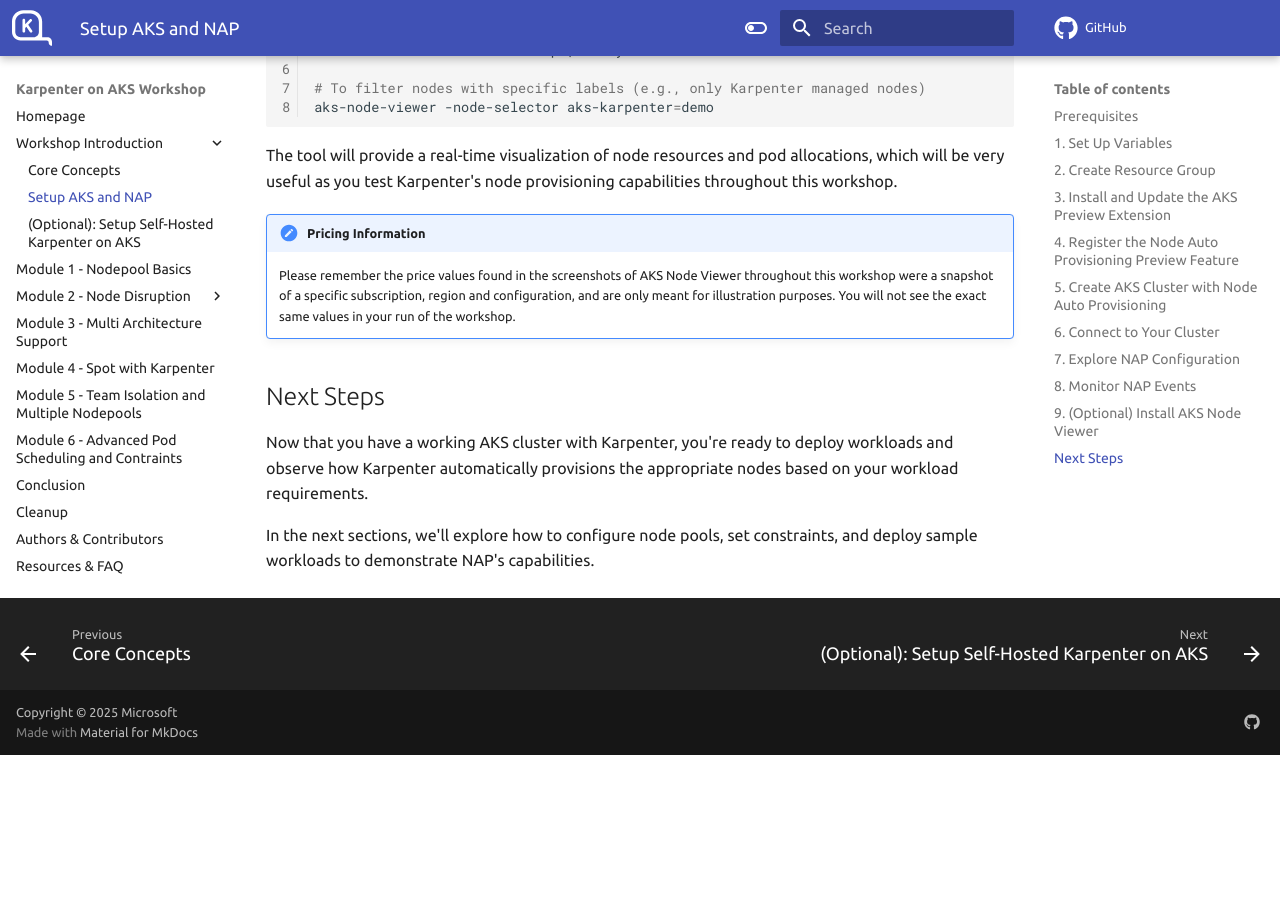
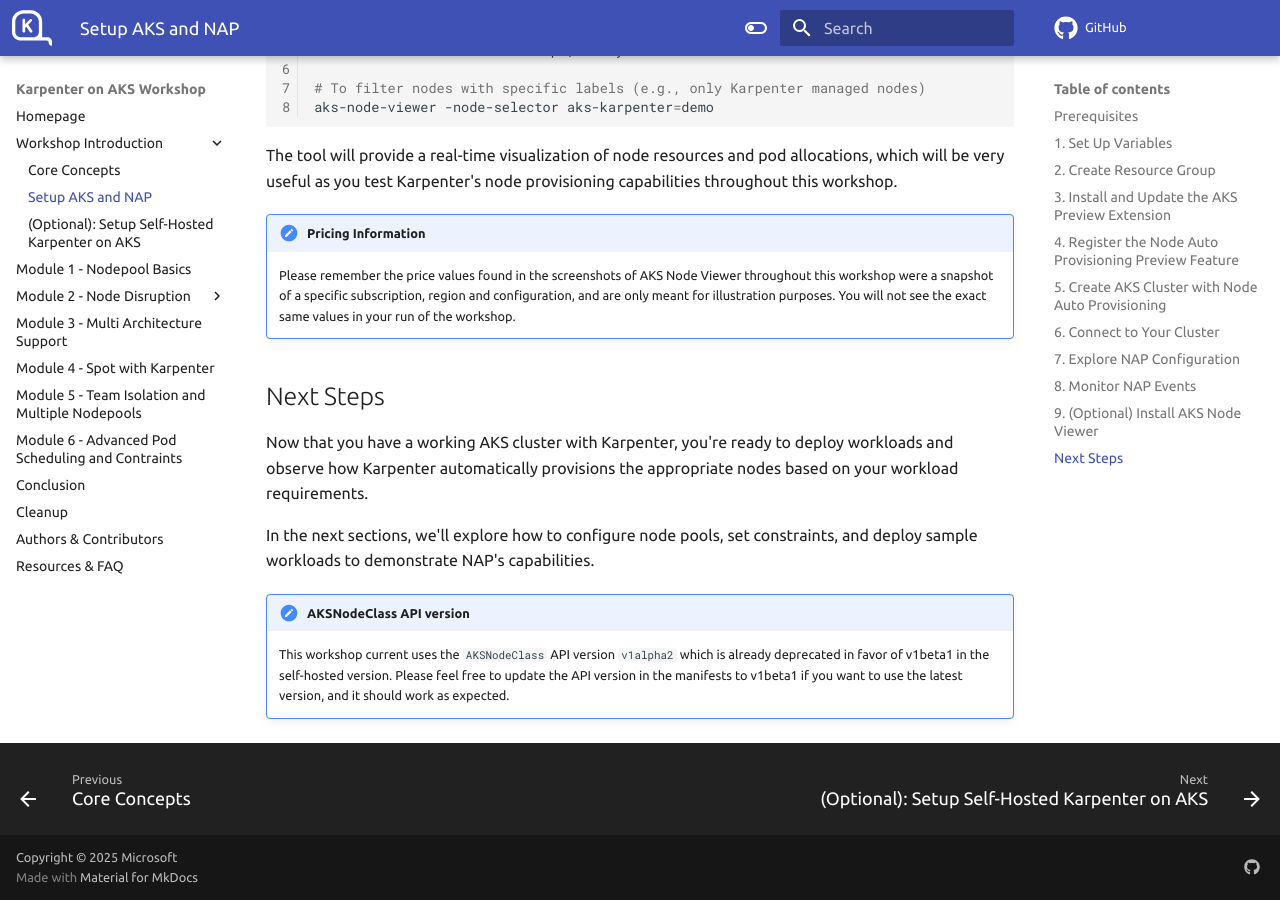
Before and after one commit to fdtmsft/karpenter-azure-workshop, an MkDocs documentation site: the page built from docs/00-workshop-intro/02-setup.md, in a window 1280 px wide and 900 px high, scrolled down 3749 px. Built offline with MkDocs 1.6.1 and Material for MkDocs 9.7.7, drawn with Linux system fonts in a browser that asks for light colours; comment, search, counter and statistics services are not loaded; before the commit the page ends 4504 px from its top, so only the background shows below that.

Commit message:
added disclaimer on AKSNodeClass versions in Setup

```diff
--- a/docs/00-workshop-intro/02-setup.md
+++ b/docs/00-workshop-intro/02-setup.md
@@ -218,3 +218,6 @@ The tool will provide a real-time visualization of node resources and pod alloca
 Now that you have a working AKS cluster with Karpenter, you're ready to deploy workloads and observe how Karpenter automatically provisions the appropriate nodes based on your workload requirements.
 
 In the next sections, we'll explore how to configure node pools, set constraints, and deploy sample workloads to demonstrate NAP's capabilities.
+
+!!! note "AKSNodeClass API version"
+    This workshop current uses the `AKSNodeClass` API version `v1alpha2` which is already deprecated in favor of v1beta1 in the self-hosted version. Please feel free to update the API version in the manifests to v1beta1 if you want to use the latest version, and it should work as expected.
```
Also changed, not shown: SUPPORT.md (+0 -4 lines).
